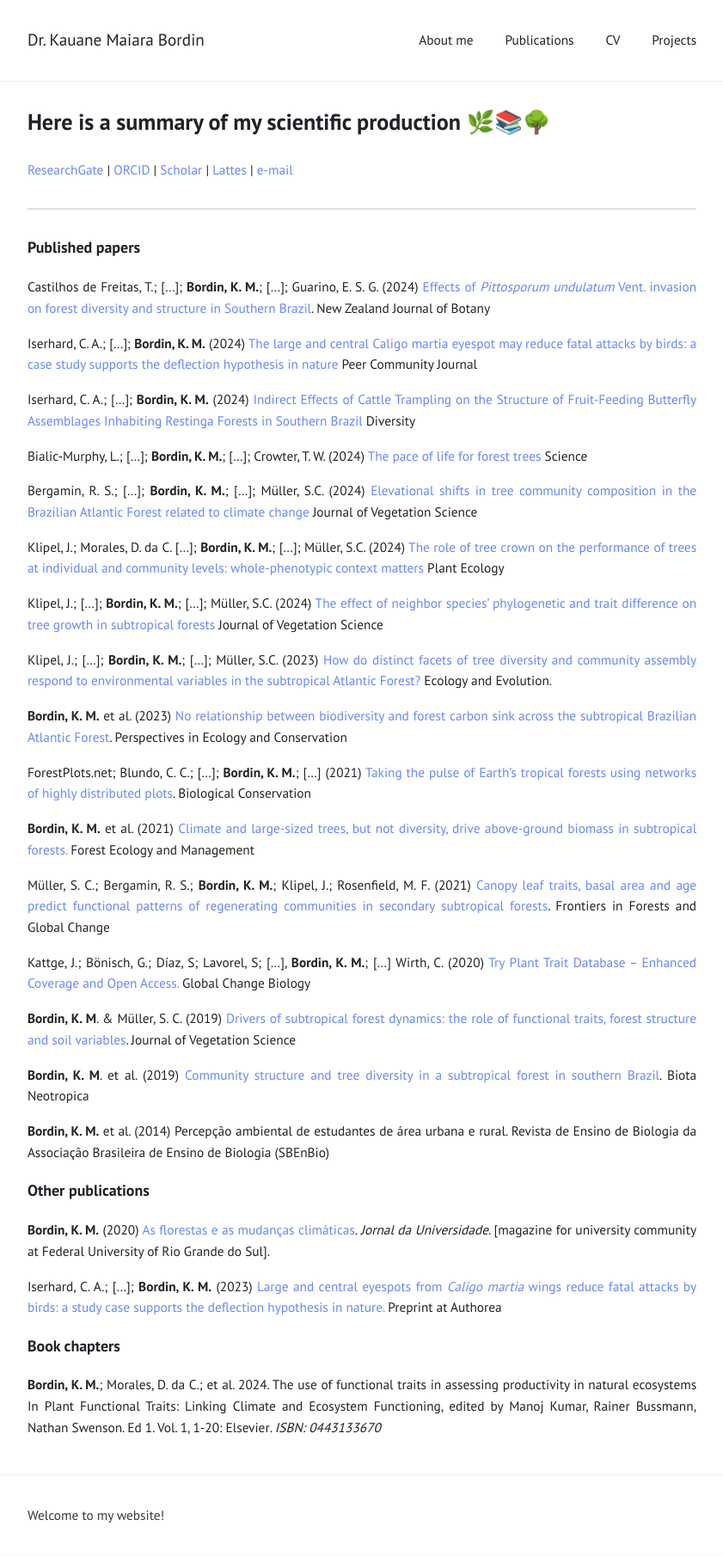
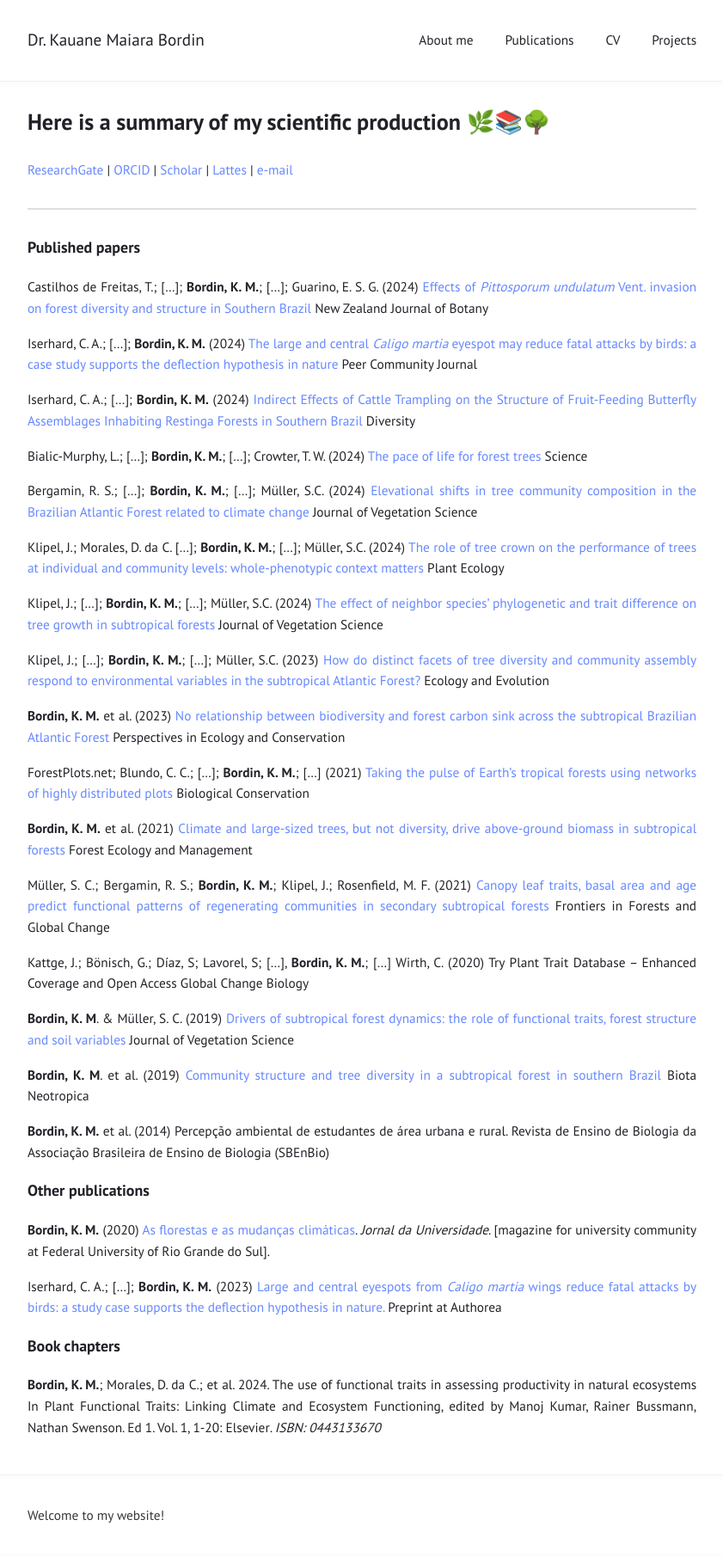
Before and after one commit to kmbordin/kmbordin.github.io, a Jekyll site: the page built from publications.md, in a window 1280 px wide. Shown: the whole page at 86% size, without its empty margins (219-1060 px from the left). Built offline with Jekyll 4.4.1, drawn with Linux system fonts in a browser that asks for light colours; our own code applies the rules of GitHub Pages for plain Markdown files; some of the changed lines change nothing that is shown.

Commit message:
minor update

```diff
--- a/publications.md
+++ b/publications.md
@@ -8,9 +8,9 @@
 
 ### Published papers
 
-Castilhos de Freitas, T.; [...]; **Bordin, K. M.**; [...]; Guarino, E. S. G. (2024) [Effects of *Pittosporum undulatum* Vent. invasion on forest diversity and structure in Southern Brazil](https://www.tandfonline.com/doi/full/10.1080/0028825X.2024.2433651). New Zealand Journal of Botany
+Castilhos de Freitas, T.; [...]; **Bordin, K. M.**; [...]; Guarino, E. S. G. (2024) [Effects of *Pittosporum undulatum* Vent. invasion on forest diversity and structure in Southern Brazil](https://www.tandfonline.com/doi/full/10.1080/0028825X.2024.2433651) New Zealand Journal of Botany
 
-Iserhard, C. A.; [...]; **Bordin, K. M.** (2024) [The large and central Caligo martia eyespot may reduce fatal attacks by birds: a case study supports the deflection hypothesis in nature](https://peercommunityjournal.org/articles/10.24072/pcjournal.442/) Peer Community Journal
+Iserhard, C. A.; [...]; **Bordin, K. M.** (2024) [The large and central *Caligo martia* eyespot may reduce fatal attacks by birds: a case study supports the deflection hypothesis in nature](https://peercommunityjournal.org/articles/10.24072/pcjournal.442/) Peer Community Journal
 
 Iserhard, C. A.; [...]; **Bordin, K. M.** (2024) [Indirect Effects of Cattle Trampling on the Structure of Fruit-Feeding Butterfly Assemblages Inhabiting Restinga Forests in Southern Brazil](https://www.mdpi.com/1424-2818/16/8/467) Diversity
 
@@ -22,21 +22,21 @@
 
 Klipel, J.; [...]; **Bordin, K. M.**; [...]; Müller, S.C. (2024) [The effect of neighbor species' phylogenetic and trait difference on tree growth in subtropical forests](https://doi.org/10.1111/jvs.13296) Journal of Vegetation Science
 
-Klipel, J.; [...]; **Bordin, K. M.**; [...]; Müller, S.C. (2023) [How do distinct facets of tree diversity and community assembly respond to environmental variables in the subtropical Atlantic Forest?](https://onlinelibrary.wiley.com/doi/10.1002/ece3.10321) Ecology and Evolution.
+Klipel, J.; [...]; **Bordin, K. M.**; [...]; Müller, S.C. (2023) [How do distinct facets of tree diversity and community assembly respond to environmental variables in the subtropical Atlantic Forest?](https://onlinelibrary.wiley.com/doi/10.1002/ece3.10321) Ecology and Evolution
 
-**Bordin, K. M.** et al. (2023) [No relationship between biodiversity and forest carbon sink across the subtropical Brazilian Atlantic Forest](https://doi.org/10.1016/j.pecon.2023.02.003). Perspectives in Ecology and Conservation
+**Bordin, K. M.** et al. (2023) [No relationship between biodiversity and forest carbon sink across the subtropical Brazilian Atlantic Forest](https://doi.org/10.1016/j.pecon.2023.02.003) Perspectives in Ecology and Conservation
 
-ForestPlots.net; Blundo, C. C.; [...]; **Bordin, K. M.**; [...] (2021) [Taking the pulse of Earth's tropical forests using networks of highly distributed plots](https://doi.org/10.1016/j.biocon.2020.108849). Biological Conservation
+ForestPlots.net; Blundo, C. C.; [...]; **Bordin, K. M.**; [...] (2021) [Taking the pulse of Earth's tropical forests using networks of highly distributed plots](https://doi.org/10.1016/j.biocon.2020.108849) Biological Conservation
 
-**Bordin, K. M.** et al. (2021) [Climate and large-sized trees, but not diversity, drive above-ground biomass in subtropical forests.](https://doi.org/10.1016/j.foreco.2021.119126) Forest Ecology and Management
+**Bordin, K. M.** et al. (2021) [Climate and large-sized trees, but not diversity, drive above-ground biomass in subtropical forests](https://doi.org/10.1016/j.foreco.2021.119126) Forest Ecology and Management
 
-Müller, S. C.; Bergamin, R. S.; **Bordin, K. M.**; Klipel, J.; Rosenfield, M. F. (2021) [Canopy leaf traits, basal area and age predict functional patterns of regenerating communities in secondary subtropical forests](https://doi.org/10.3389/ffgc.2021.572864). Frontiers in Forests and Global Change
+Müller, S. C.; Bergamin, R. S.; **Bordin, K. M.**; Klipel, J.; Rosenfield, M. F. (2021) [Canopy leaf traits, basal area and age predict functional patterns of regenerating communities in secondary subtropical forests](https://doi.org/10.3389/ffgc.2021.572864) Frontiers in Forests and Global Change
 
-Kattge, J.; Bönisch, G.; Díaz, S; Lavorel, S; [...], **Bordin, K. M.**; [...] Wirth, C. (2020) [Try Plant Trait Database -- Enhanced Coverage and Open Access.](https://doi.org/10.1111/gcb.14904) Global Change Biology
+Kattge, J.; Bönisch, G.; Díaz, S; Lavorel, S; [...], **Bordin, K. M.**; [...] Wirth, C. (2020) Try Plant Trait Database -- Enhanced Coverage and Open Access Global Change Biology
 
-**Bordin, K. M**. & Müller, S. C. (2019) [Drivers of subtropical forest dynamics: the role of functional traits, forest structure and soil variables](https://doi.org/10.1111/jvs.12811). Journal of Vegetation Science
+**Bordin, K. M**. & Müller, S. C. (2019) [Drivers of subtropical forest dynamics: the role of functional traits, forest structure and soil variables](https://doi.org/10.1111/jvs.12811) Journal of Vegetation Science
 
-**Bordin, K. M**. et al. (2019) [Community structure and tree diversity in a subtropical forest in southern Brazil](https://doi.org/10.1590/1676-0611-BN-2018-0606). Biota Neotropica
+**Bordin, K. M**. et al. (2019) [Community structure and tree diversity in a subtropical forest in southern Brazil](https://doi.org/10.1590/1676-0611-BN-2018-0606) Biota Neotropica
 
 **Bordin, K. M.** et al. (2014) Percepção ambiental de estudantes de área urbana e rural. Revista de Ensino de Biologia da Associação Brasileira de Ensino de Biologia (SBEnBio)
 
```
